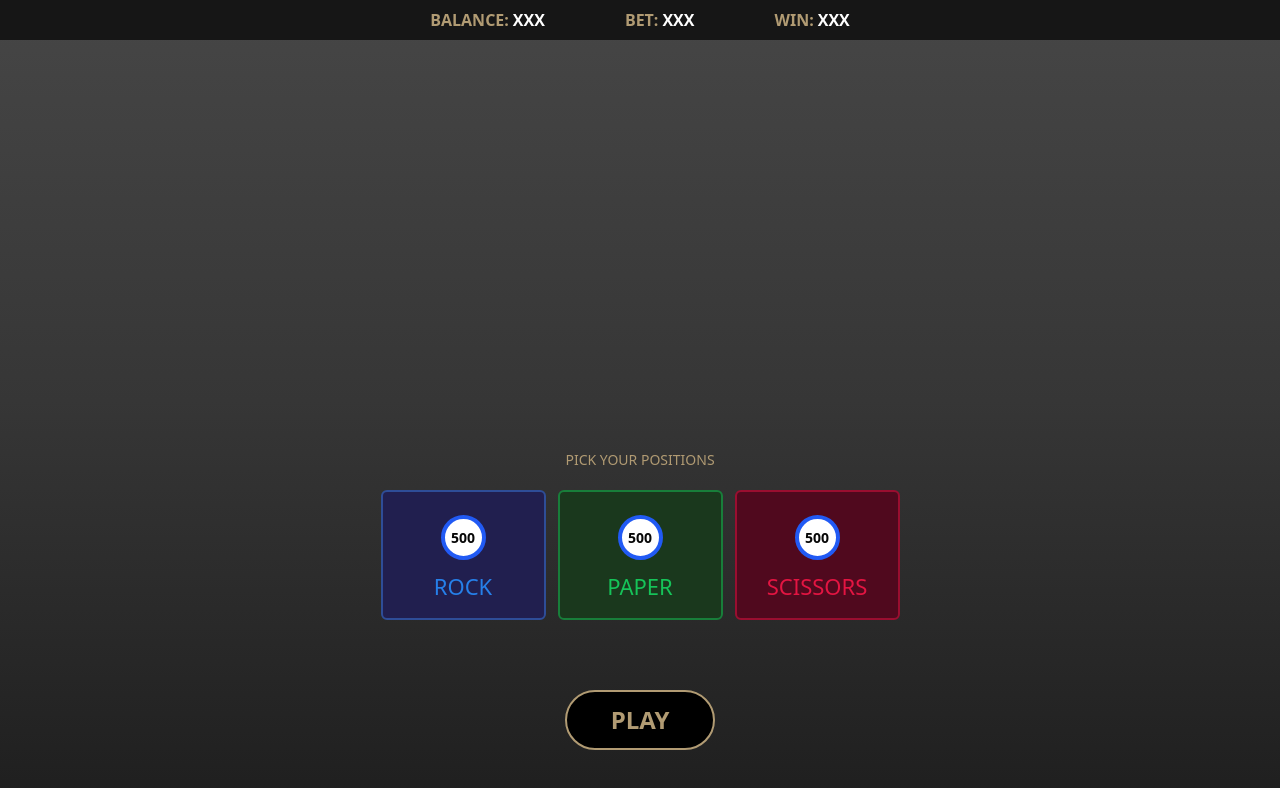
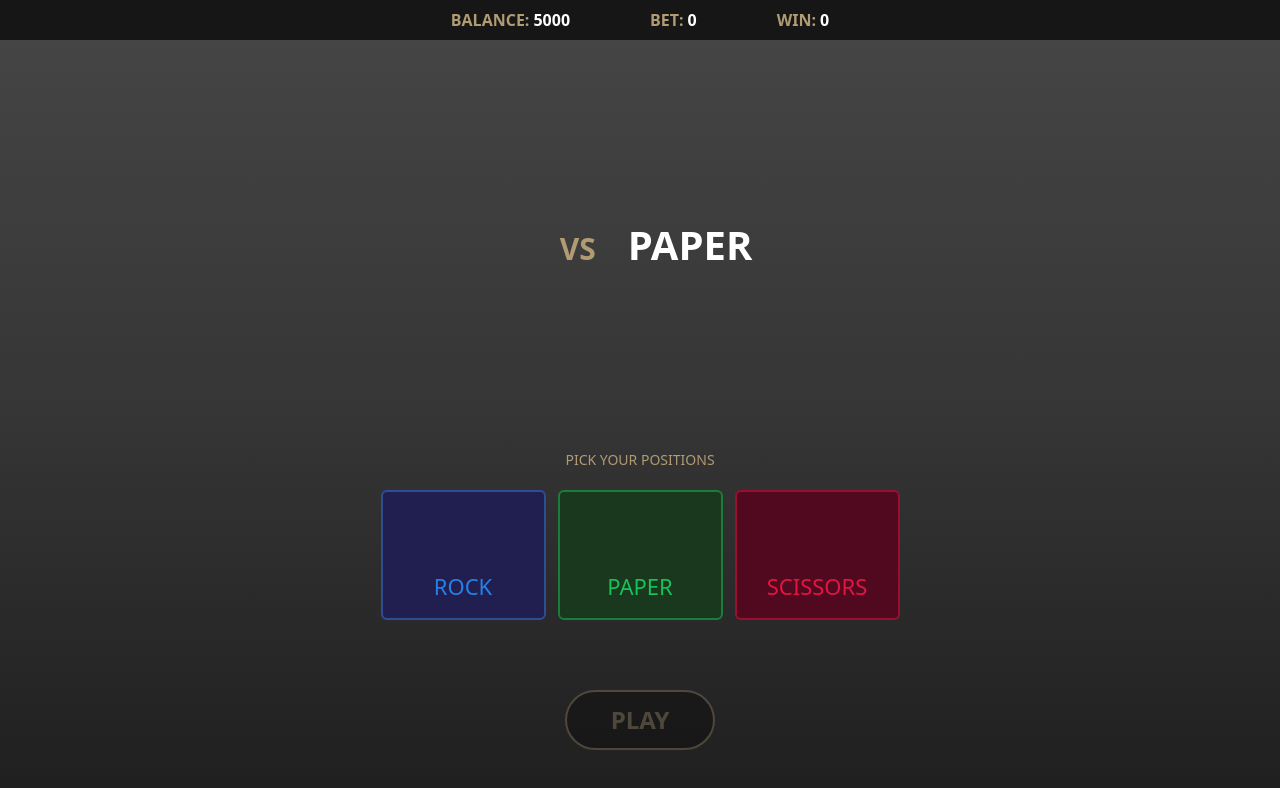
Before and after one commit to justiceotuya/rock-paper-scissors, a React (Create React App) app: page / in a window 1280 px wide. Both pictures are taken after a click on the button "PLAY". Shown: the top 788 px of the page. Built offline with nearby package versions, Linux system fonts and the light colour scheme.

Commit message:
feat: add ability to get users and computers input

```diff
--- a/src/App.tsx
+++ b/src/App.tsx
@@ -1,18 +1,62 @@
 import './App.css';
+
+import React, { useCallback, useMemo, useReducer } from 'react';
+import { initialState, reducer } from './store/reducer';
 
 import CardList from './components/card-list';
 import HeaderStrip from './components/header-strip';
-import React from 'react';
-import logo from './logo.svg';
+import { TBetPosition } from './types';
+import { getRandomPosition } from './util';
 
 export default function App() {
+
+  const [state, dispatch] = useReducer(reducer, initialState);
+  const { betAmount, winAmount, balance, playerPosition
+    , computerPosition, isFirstGameRunning,
+    isSecondGameRunning } = state;
+
+  const showChosenPositions = isFirstGameRunning
+    || isSecondGameRunning
+
+  const handlePickPosition = useCallback((betPosition: TBetPosition) => {
+    dispatch({ type: 'PICK_POSITION', payload: betPosition })
+  }, [dispatch])
+
+  const handleGetComputersPosition = () => {
+    dispatch({ type: 'GET_COMPUTERS_POSITION', payload: getRandomPosition() })
+    dispatch({ type: 'START_FIRST_GAME', payload: true })
+  }
+
+  const playerBet = useMemo(() => {
+    return playerPosition[0]?.played ? playerPosition[1]?.position : playerPosition[0]?.position
+  }, [playerPosition.length, playerPosition[0]?.played])
+
+
+
+
   return (
     <main className='h-screen w-screen bg-gradient-to-b from-[#464646] via-[#363636] to-[#1F1F1F] flex flex-col justify-between'>
-      <HeaderStrip />
+      <HeaderStrip
+        betAmount={betAmount}
+        winAmount={winAmount}
+        balance={balance}
+      />
+      {showChosenPositions && <div className='text-[40px]  h-full flex items-center text-white justify-center uppercase font-semibold '>
+        <p className="flex items-baseline gap-8 ">
+          <span>{playerBet}</span>
+          <span className="text-[30px] text-casino-gold">Vs</span>
+          <span>{computerPosition}</span>
+        </p>
+      </div>}
       <div className='flex flex-col justify-center mb-[50px]'>
         <p className='text-center text-casino-gold uppercase text-sm font-medium pb-5'>Pick your positions</p>
-        <CardList />
-        <button type="button" className="uppercase border-2 rounded-full border-casino-gold text-casino-gold font-semibold text-2xl bg-black flex px-5 py-3 w-[150px] justify-center m-auto mt-[70px] ">play</button>
+        <CardList
+          playerPosition={playerPosition}
+          handlePickPosition={handlePickPosition}
+        />
+        <button type="button" className="uppercase border-2 rounded-full border-casino-gold text-casino-gold font-semibold text-2xl bg-black flex px-5 py-3 w-[150px] justify-center m-auto mt-[70px] hover:opacity-60 scale-1 active:scale-95 disabled:opacity-30 disabled:cursor-not-allowed disabled:active:scale-1" onClick={handleGetComputersPosition}
+          disabled={showChosenPositions}
+        >play</button>
       </div>
     </main>
   )
--- a/src/components/card-list/CardList.tsx
+++ b/src/components/card-list/CardList.tsx
@@ -1,8 +1,12 @@
+import React, { useCallback } from 'react'
+import { SelectedPosition, TBetPosition, TCardsArray } from '../../types'
+
 import Card from '../card'
-import React from 'react'
-import { TCardsArray } from '../../types'
 
-type Props = {}
+type Props = {
+    playerPosition: SelectedPosition[]
+    handlePickPosition: (betPosition: TBetPosition) => void
+}
 
 
 
@@ -19,11 +23,28 @@ const cardsArray: TCardsArray[] = [{
 ]
 
 const CardList = (props: Props) => {
+    const { playerPosition, handlePickPosition } = props
+
+    let getBetAmount = useCallback(
+        (card: TCardsArray) => {
+            const position = playerPosition.find(selectedPosition => selectedPosition?.position === card.betPosition)
+            // console.log({ position })
+            return position?.amount ?? 0
+        },
+        [playerPosition],
+    )
+
+
+
     return <div>
+        <div className='flex gap-3 h-[130px] justify-center'>
+            {cardsArray.map((card, idx) => {
 
-        <div className='flex gap-3 h-[130px] justify-center'>
-            {cardsArray.map(card => {
-                return <Card {...card} />
+                return <Card
+                    key={idx} {...card}
+                    betAmount={getBetAmount(card)}
+                    handlePickPosition={handlePickPosition}
+                />
             })}
         </div>
     </div>
--- a/src/components/card/Card.tsx
+++ b/src/components/card/Card.tsx
@@ -1,5 +1,6 @@
+import { TBetPosition, TCardsArray } from '../../types'
+
 import React from 'react'
-import { TCardsArray } from '../../types'
 
 const cardsColorStyle = {
     'blue': 'bg-casino-blue-dark text-casino-blue-text border-casino-blue-light-2',
@@ -7,13 +8,22 @@ const cardsColorStyle = {
     'green': 'border-casino-green text-casino-green-text bg-casino-green-dark',
 }
 
-const Card = (props: TCardsArray) => {
-    const { betPosition, color } = props
+type ICard = TCardsArray & {
+    betAmount: number
+    handlePickPosition: (betPosition: TBetPosition) => void
+}
+
+const Card = (props: ICard) => {
+    const { betPosition, color, betAmount, handlePickPosition } = props
+
+    const handleClickButton = () => {
+        handlePickPosition(betPosition)
+    }
     return (
-        <button type="button" className={`${cardsColorStyle[color as keyof typeof cardsColorStyle]} border-[2px] rounded-md w-full max-w-[165px] flex flex-col items-center justify-end py-[15px]`}>
-            <p className="border-4 border-casino-blue-light bg-white text-casino-black rounded-[50%] flex w-[45px] h-[45px] justify-center items-center text-sm font-bold mb-2.5">
-                500
-            </p>
+        <button onClick={handleClickButton} type="button" className={`${cardsColorStyle[color as keyof typeof cardsColorStyle]} border-[2px] rounded-md w-full max-w-[165px] flex flex-col items-center justify-end py-[15px] hover:opacity-60 scale-1 active:scale-95`}>
+            {betAmount > 0 && <p className="border-4 border-casino-blue-light bg-white text-casino-black rounded-[50%] flex w-[45px] h-[45px] justify-center items-center text-sm font-bold mb-2.5">
+                {betAmount}
+            </p>}
             <p className="font-medium text-[22px] uppercase justify-self-end">
                 {betPosition}
             </p>
--- a/src/components/header-strip/HeaderStrip.tsx
+++ b/src/components/header-strip/HeaderStrip.tsx
@@ -1,18 +1,23 @@
 import React from 'react'
 
-type Props = {}
+type Props = {
+    betAmount: number
+    winAmount: number
+    balance: number
+}
 
 const HeaderStrip = (props: Props) => {
+    const { betAmount, winAmount, balance } = props
     return (
         <header className='bg-casino-black-light text-casino-gold flex items-center justify-center gap-20 font-bold py-2'>
             <p className='flex gap-1 uppercase'>
-              <span>Balance:</span><span className="text-white">XXX</span>
+                <span>Balance:</span><span className="text-white">{balance}</span>
             </p>
             <p className='flex gap-1 uppercase'>
-              <span>Bet:</span><span className="text-white">XXX</span>
+                <span>Bet:</span><span className="text-white">{betAmount}</span>
             </p>
             <p className='flex gap-1 uppercase'>
-              <span>Win:</span><span className="text-white">XXX</span>
+                <span>Win:</span><span className="text-white">{winAmount}</span>
             </p>
         </header>
     )
--- a/src/index.tsx
+++ b/src/index.tsx
@@ -1,7 +1,8 @@
+import './index.css';
+
+import App from './App';
 import React from 'react';
 import ReactDOM from 'react-dom/client';
-import './index.css';
-import App from './App';
 import reportWebVitals from './reportWebVitals';
 
 const root = ReactDOM.createRoot(
--- /dev/null
+++ b/src/store/reducer.ts
@@ -0,0 +1,90 @@
+import { Action, State } from '../types';
+
+import { getRandomPosition } from '../util';
+
+export const initialState: State = {
+    winAmount: 0,
+    balance: 5000,
+    betAmount: 0,
+    playerPosition: [],
+    computerPosition: null,
+    isFirstGameRunning: false,
+    isSecondGameRunning: false,
+};
+export const reducer = (state: State, action: Action): State => {
+    switch (action.type) {
+        case 'PICK_POSITION': {
+
+            //get the position of the selected position in the playerPosition array
+            const positionIndex = state.playerPosition.findIndex((item) => item?.position === action.payload);
+
+            //if the balance is less than 500, the player cannot bet
+            if (state.balance < 500) {
+                return state;
+            }
+
+            //if the player has already selected two positions and the selected position is not in the array, the player cannot bet
+            if (state.playerPosition.length === 2 && positionIndex === -1) {
+                return state;
+            }
+
+            //if the player has not selected any position, the player can bet 500
+            if (state.playerPosition.length === 0) {
+                return {
+                    ...state,
+                    playerPosition: [({ position: action.payload, amount: 500, played: false })],
+                    balance: state.balance - 500,
+                    betAmount: state.betAmount + 500
+                }
+
+
+            } else {
+                //if the player has selected a position and the selected position is not in the array, the player can bet 500
+                if (positionIndex === -1) {
+                    return {
+                        ...state,
+                        playerPosition: [...state.playerPosition, { position: action.payload, amount: 500, played: false }],
+                        balance: state.balance - 500, betAmount: state.betAmount + 500
+                    }
+                } else {
+                    //if the player has selected a position and the selected position is in the array, the player can increase the bet amount by 500
+                    return {
+                        ...state,
+                        playerPosition: state.playerPosition.map((item, index) => {
+                            if (index === positionIndex) {
+                                return { ...item, amount: item.amount + 500 }
+                            } else {
+                                return item
+                            }
+                        }),
+                        balance: state.balance - 500, betAmount: state.betAmount + 500
+                    }
+                }
+            }
+        }
+        case 'GET_COMPUTERS_POSITION': {
+            console.log("action", action)
+            return { ...state, computerPosition: action.payload };
+        }
+        case 'BETTING_DONE': {
+            console.log("action", action)
+            return { ...state };
+        }
+        case 'START_FIRST_GAME': {
+            console.log("action", action)
+            return { ...state, isFirstGameRunning: action.payload };
+        }
+        case 'START_SECOND_GAME': {
+            console.log("action", action)
+            return { ...state, isSecondGameRunning: action.payload };
+        }
+        case 'CLEAR_GAME': {
+            return initialState;
+        }
+        case 'RESET_GAME': {
+            return initialState;
+        }
+        default:
+            return initialState;
+    }
+};
--- /dev/null
+++ b/src/types/index.ts
@@ -0,0 +1,52 @@
+
+export type TBetPosition = "Rock" | "Paper" | "Scissors";
+export type TCardsArray = {
+  betPosition: TBetPosition
+  color: string;
+}
+export type SelectedPosition = {
+  position: TBetPosition;
+  amount: number;
+  played: boolean
+}
+
+export type State = {
+  /**
+   * The remaining balance that the player can stake
+   */
+  balance: number;
+  /**
+* The cummulative bet amount rgardless of the number of poitions choosen
+*/
+  betAmount: number
+  /**
+* The Amount won in bet round
+*/
+  winAmount: number
+  /**
+   * The player position stacked in the game, maximum of 2
+   * */
+  playerPosition: SelectedPosition[]
+  /**
+   * the computer position stacked in the game
+   * */
+  computerPosition: TBetPosition | null
+
+  /**
+   * first game round if the user only selects one position
+   */
+  isFirstGameRunning: boolean
+
+  /**
+ * first game round if the user  selects two positions
+ */
+  isSecondGameRunning: boolean
+}
+
+
+export type Action = { type: 'PICK_POSITION'; payload: TBetPosition }
+  | { type: 'BETTING_DONE' } | { type: 'GET_COMPUTERS_POSITION'; payload: TBetPosition }
+  | { type: 'CLEAR_GAME' }
+  | { type: 'RESET_GAME' }
+  | { type: 'START_FIRST_GAME', payload: boolean }
+  | { type: 'START_SECOND_GAME', payload: boolean }
--- a/src/utility.tsx
+++ b/src/util/index.ts
@@ -1,4 +1,4 @@
-import { TBetPosition } from './types';
+import { TBetPosition } from '../types';
 
 /**
  * function that takes in two positions and returns the winning position or a tie
@@ -25,3 +25,13 @@ export const getWiningPosition = (position1: TBetPosition, position2: TBetPositi
     return 'Tie';
 
 }
+
+/**
+ *
+ * @returns a random position from the array of positions for the computer
+ */
+export const getRandomPosition = (): TBetPosition => {
+    const positions: TBetPosition[] = ['Rock', 'Paper', 'Scissors'];
+    const randomIndex = Math.floor(Math.random() * positions.length);
+    return positions[randomIndex];
+}
```
Also changed, not shown: src/types.ts (deleted, +0 -33 lines). Lines whose indentation alone changed are shown as unchanged.
